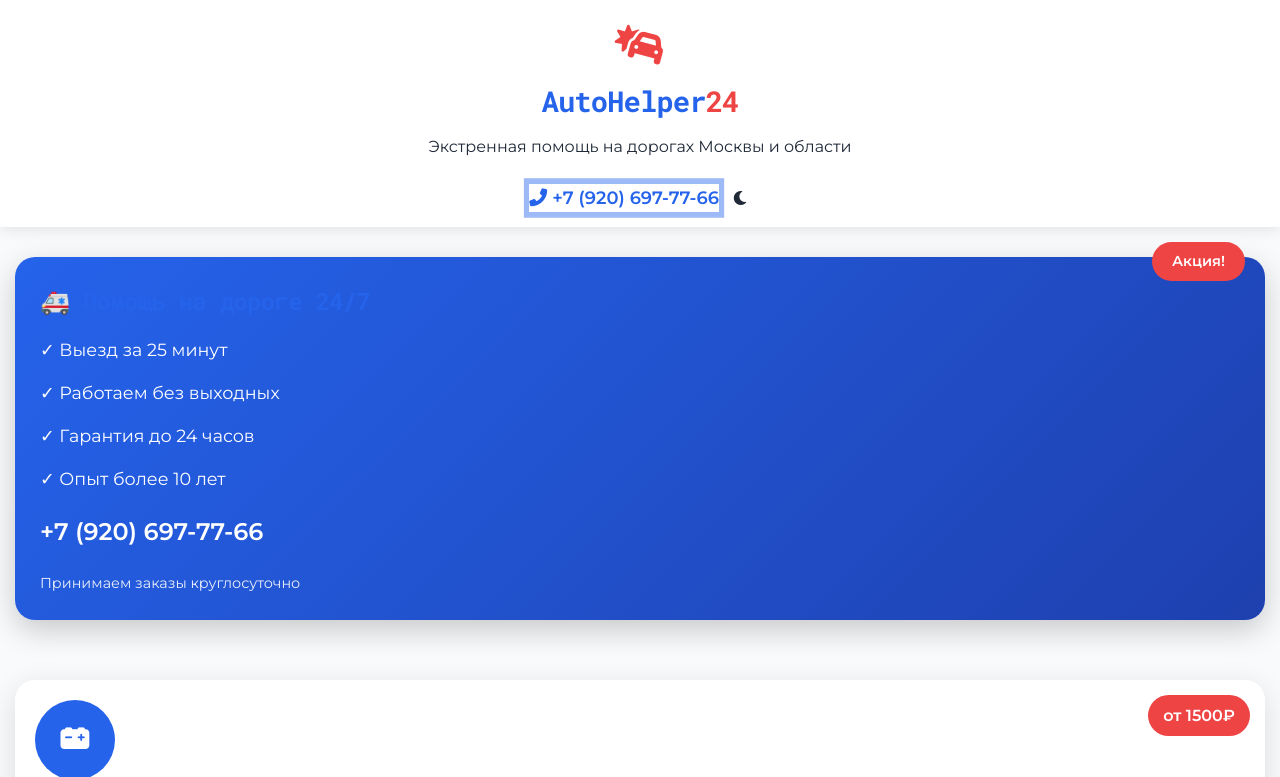
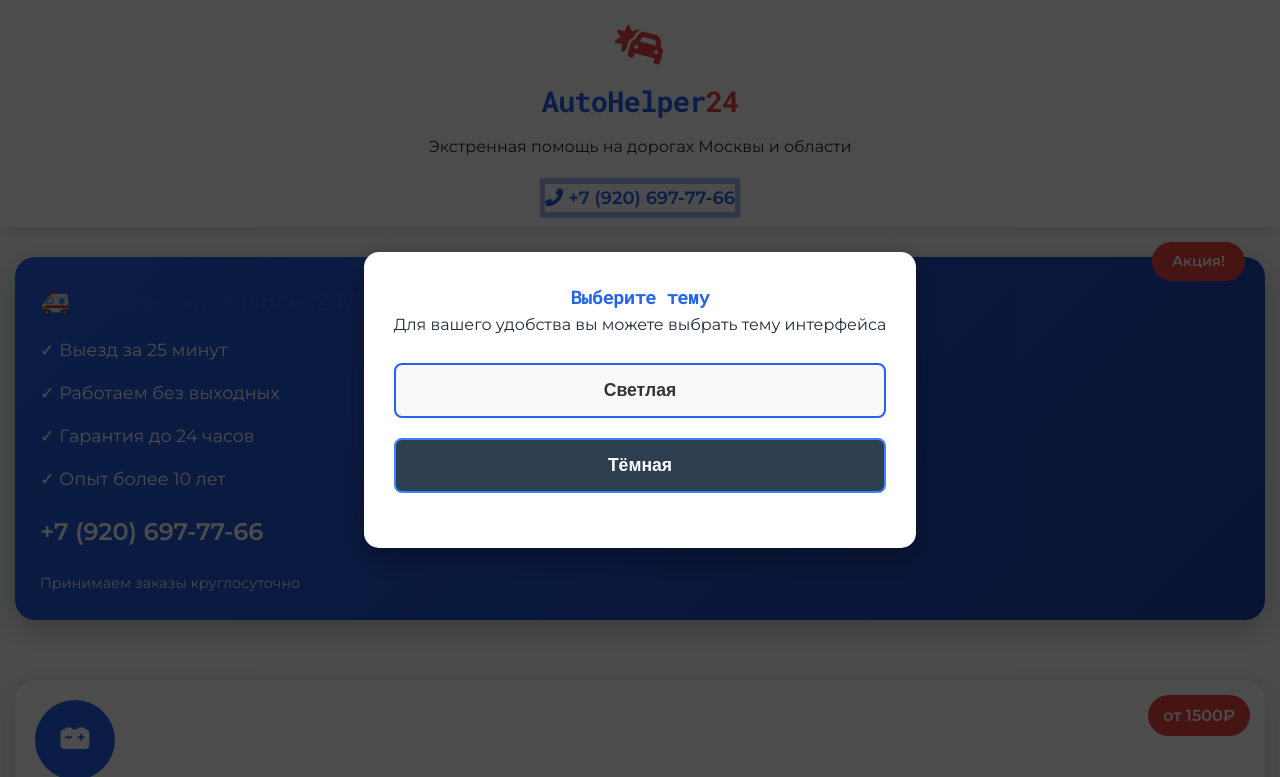
Before and after one commit to condi-av/helper-177.github.io, a plain HTML site: page index.html in a window 1280 px wide. Shown: the top 777 px of the page. Drawn offline with Linux system fonts and the light colour scheme.

Commit message:
Update index.html

```diff
--- a/index.html
+++ b/index.html
@@ -21,6 +21,18 @@
         <div class="loader-icon"></div>
     </div>
 
+    <!-- Модальное окно выбора темы -->
+    <div class="theme-modal active" id="themeModal">
+        <div class="theme-modal-content">
+            <h3>Выберите тему</h3>
+            <p>Для вашего удобства вы можете выбрать тему интерфейса</p>
+            <div class="theme-options">
+                <button class="theme-btn light-btn">Светлая</button>
+                <button class="theme-btn dark-btn">Тёмная</button>
+            </div>
+        </div>
+    </div>
+
     <header>
         <div class="container">
             <div class="logo-header">
@@ -33,9 +45,6 @@
                     <i class="fas fa-phone-alt"></i>
                     <span class="phone-text">+7 (920) 697-77-66</span>
                 </a>
-                <div class="theme-switcher">
-                    <i class="fas fa-moon"></i>
-                </div>
             </div>
         </div>
     </header>
```
